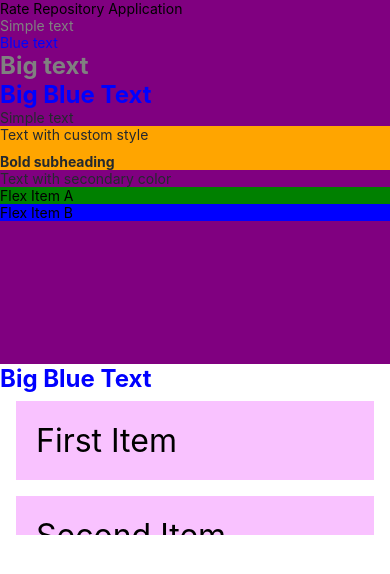
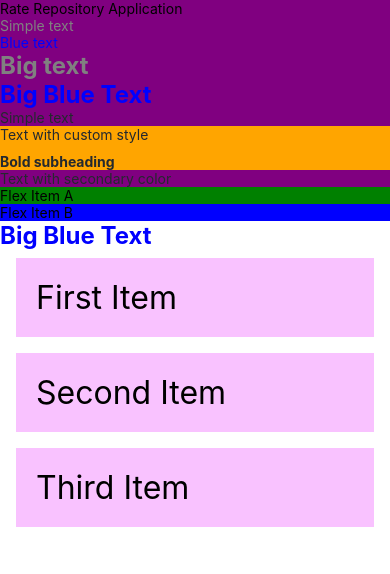
Before and after one commit to damigreen/rate-repo-app, a React Native app: screen / in a window 390 px wide. Shown: the top 574 px of the page. Built offline with nearby package versions, Linux system fonts and the light colour scheme.

Commit message:
Refactor

```diff
--- a/src/components/FlexBoxExample.js
+++ b/src/components/FlexBoxExample.js
@@ -1,5 +1,7 @@
 import React from 'react';
 import { View, Text, StyleSheet } from 'react-native';
+
+
 
 const styles = StyleSheet.create({
   flexContainer: {
--- a/src/components/TestComponent.js
+++ b/src/components/TestComponent.js
@@ -53,7 +53,6 @@ const TestComponent = () => {
 
 const styles = StyleSheet.create({
   container: {
-    flex: 1,
     marginTop: StatusBar.currentHeight || 0,
   },
   item: {
```
